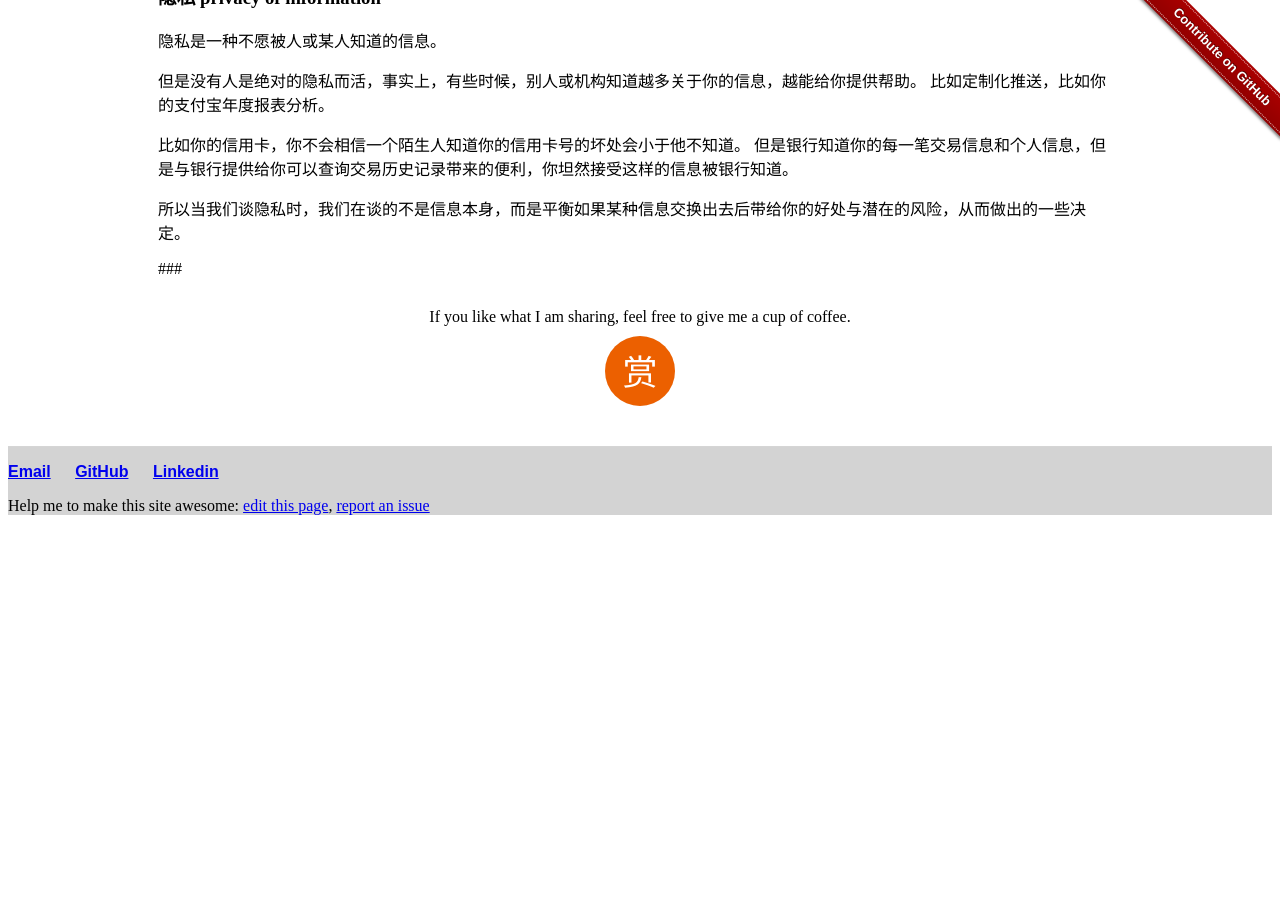
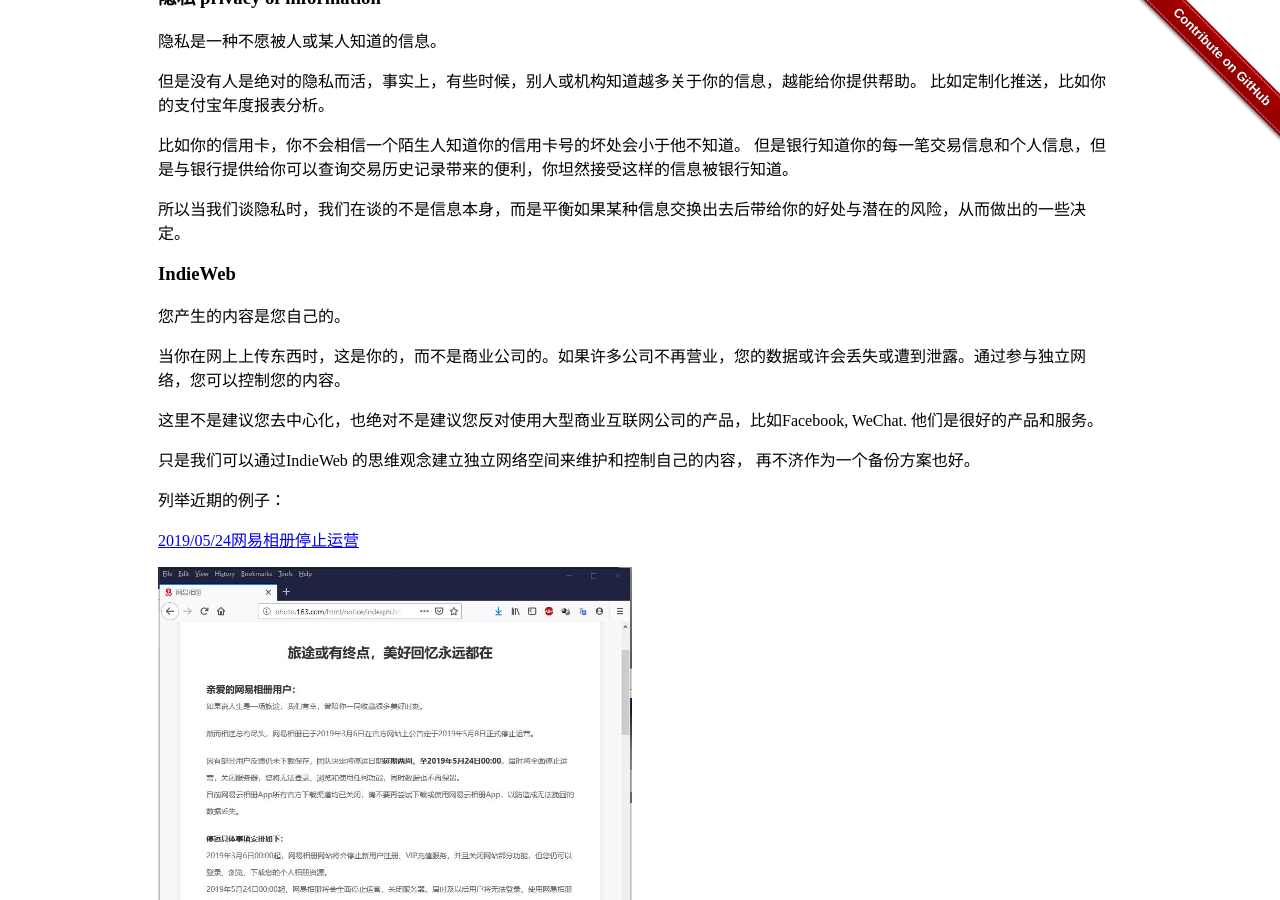
Before and after one commit to liuning0820/liuning0820.github.io, a Jekyll site: the page built from _posts/2019-07-27-mindset-2019.md, in a window 1280 px wide and 900 px high, scrolled down 1531 px. Built offline with Jekyll 4.4.1, drawn with Linux system fonts in a browser that asks for light colours; our own code applies the rules of GitHub Pages for plain Markdown files; before the commit the page ends 2062 px from its top, so only the background shows below that.

Commit message:
Added Mindset on why  we need to build IndieWeb

```diff
--- a/_posts/2019-07-27-mindset-2019.md
+++ b/_posts/2019-07-27-mindset-2019.md
@@ -66,4 +66,18 @@
 
 所以当我们谈隐私时，我们在谈的不是信息本身，而是平衡如果某种信息交换出去后带给你的好处与潜在的风险，从而做出的一些决定。
 
-###
+### IndieWeb
+
+您产生的内容是您自己的。
+
+当你在网上上传东西时，这是你的，而不是商业公司的。如果许多公司不再营业，您的数据或许会丢失或遭到泄露。通过参与独立网络，您可以控制您的内容。
+
+这里不是建议您去中心化，也绝对不是建议您反对使用大型商业互联网公司的产品，比如Facebook, WeChat. 他们是很好的产品和服务。
+
+只是我们可以通过IndieWeb 的思维观念建立独立网络空间来维护和控制自己的内容， 再不济作为一个备份方案也好。
+
+列举近期的例子：
+
+[2019/05/24网易相册停止运营](http://photo.163.com/html/notice/indexph.html)
+
+![网易相册停止运营]({{ site.url }}{{site.baseurl}}/images/网易相册关闭通告.jpg){:height="50%" width="50%"}
```
Also changed, not shown: _posts/2019-08-03-呵呵所谓的营销.md (+8 -3 lines), images/网易相册关闭通告.jpg (added).
